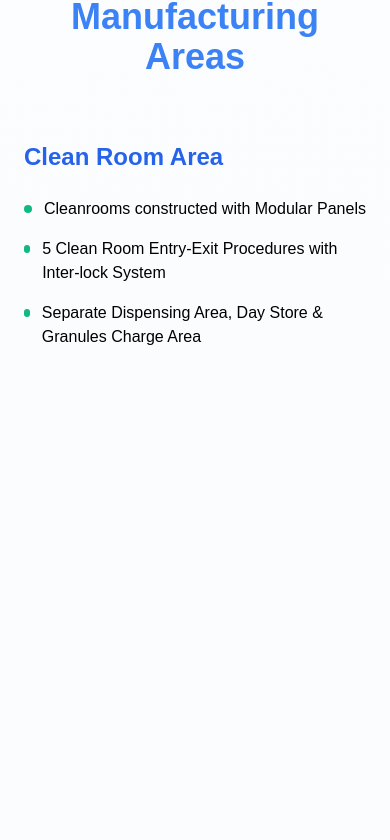
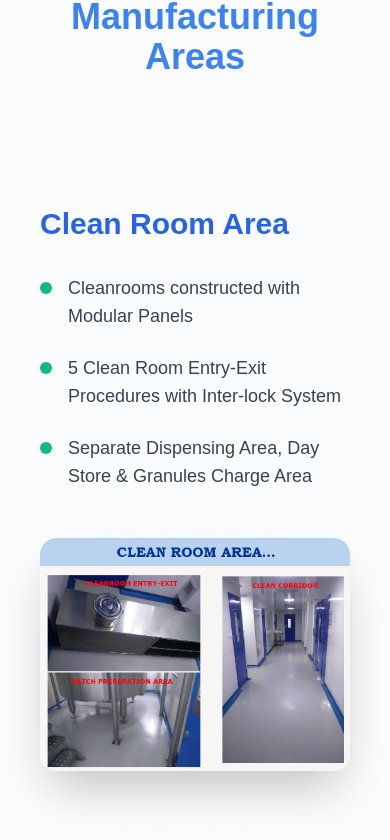
Before and after one commit to dabhivijay2478/realcade-lifesicence, a Next.js app: page /about in a window 390 px wide. Shown: the part 5416-6256 px from the top of the page. Built offline with nearby package versions, Linux system fonts and the light colour scheme.

Commit message:
images responsivie

```diff
--- a/app/about/page.jsx
+++ b/app/about/page.jsx
@@ -368,40 +368,62 @@ export default function AboutUs() {
                     <h2 className="text-4xl font-bold text-center mb-16 dark:text-green-600 text-blue-500 ">Manufacturing Areas</h2>
 
                     {/* Clean Room Area */}
-                    <div className="flex flex-col lg:flex-row items-center gap-12 mb-20">
-                        <motion.div variants={fadeInFromLeft} className="lg:w-1/2">
-                            <h3 className="text-2xl font-bold mb-6 text-blue-600 dark:text-emerald-400">Clean Room Area</h3>
-                            <ul className="space-y-4">
-                                <li className="flex items-start gap-3">
-                                    <div className="w-2 h-2 mt-2 bg-emerald-500 rounded-full"></div>
-                                    <span>Cleanrooms constructed with Modular Panels</span>
+                    <div className="container mx-auto px-4 py-16">
+                        <div className="flex flex-col lg:flex-row items-center gap-12">
+                            <motion.div
+                                variants={fadeInFromLeft}
+                                initial="hidden"
+                                animate="visible"
+                                transition={{ duration: 0.6 }}
+                                className="lg:w-1/2 w-full"
+                            >
+                                <h3 className="text-3xl font-bold mb-8 text-blue-600 dark:text-emerald-400 leading-tight">
+                                    Clean Room Area
+                                </h3>
+                                <ul className="space-y-6">
+                                    {['Cleanrooms constructed with Modular Panels',
+                                        '5 Clean Room Entry-Exit Procedures with Inter-lock System',
+                                        'Separate Dispensing Area, Day Store & Granules Charge Area'
+                                    ].map((item, index) => (
+                                        <li key={index} className="flex items-start gap-4 group">
+                                            <div className="flex-shrink-0 w-3 h-3 mt-2 bg-emerald-500 rounded-full group-hover:scale-125 group-hover:bg-blue-500 transition-all duration-300"></div>
+                                            <span className="text-lg text-gray-700 dark:text-gray-200 group-hover:text-blue-600 dark:group-hover:text-emerald-400 transition-colors duration-300">
+                                                {item}
+                                            </span>
                                         </li>
-                                <li className="flex items-start gap-3">
-                                    <div className="w-2 h-2 mt-2 bg-emerald-500 rounded-full"></div>
-                                    <span>5 Clean Room Entry-Exit Procedures with Inter-lock System</span>
-                                </li>
-                                <li className="flex items-start gap-3">
-                                    <div className="w-2 h-2 mt-2 bg-emerald-500 rounded-full"></div>
-                                    <span>Separate Dispensing Area, Day Store & Granules Charge Area</span>
-                                </li>
+                                    ))}
                                 </ul>
                             </motion.div>
-                        <motion.div variants={fadeInFromRight} className="lg:w-1/2">
-                            <div className="relative h-[500px] rounded-xl overflow-hidden shadow-lg">
+
+                            <motion.div
+                                variants={fadeInFromRight}
+                                initial="hidden"
+                                animate="visible"
+                                transition={{ duration: 0.6 }}
+                                className="lg:w-1/2 w-full"
+                            >
+                                <div className="relative overflow-hidden rounded-2xl shadow-2xl bg-gradient-to-br from-blue-50 to-emerald-50 dark:from-gray-800 dark:to-gray-900">
+                                    {/* Image wrapper with proper aspect ratio */}
+                                    <div className="aspect-[4/3] w-full">
+                                        <div className="group relative w-full h-full transform transition-transform duration-700 hover:scale-105">
                                             <Image
                                                 src={cleanroom}
                                                 alt="Clean Room"
                                                 layout="fill"
                                                 objectFit="cover"
-                                    className="transform hover:scale-105 transition-all duration-700"
+                                                className="rounded-2xl"
+                                                priority
                                             />
                                         </div>
+                                    </div>
+                                </div>
                             </motion.div>
+                        </div>
                     </div>
 
                     {/* Process Area */}
                     <div className="flex flex-col lg:flex-row-reverse items-center gap-12 mb-20">
-                        <motion.div variants={fadeInFromRight} className="lg:w-1/2">
+                        <motion.div variants={fadeInFromRight} className="lg:w-1/2 w-full">
                             <h3 className="text-2xl font-bold mb-6 text-blue-600 dark:text-emerald-400">Process Area</h3>
                             <ul className="space-y-4">
                                 <li className="flex items-start gap-3">
@@ -418,13 +440,15 @@ export default function AboutUs() {
                                 </li>
                             </ul>
                         </motion.div>
-                        <motion.div variants={fadeInFromLeft} className="lg:w-1/2">
-                            <div className="relative h-[500px] rounded-xl overflow-hidden shadow-lg">
+
+                        <motion.div variants={fadeInFromLeft} className="lg:w-1/2 w-full">
+                            <div className="relative w-full aspect-[4/3] rounded-xl overflow-hidden shadow-lg">
                                 <Image
                                     src={processarea}
                                     alt="Process Area"
                                     layout="fill"
                                     objectFit="cover"
+                                    priority
                                     className="transform hover:scale-105 transition-all duration-700"
                                 />
                             </div>
```
Also changed, not shown: Images/Director-Photos/a1.jpg. Lines whose indentation alone changed are shown as unchanged.
